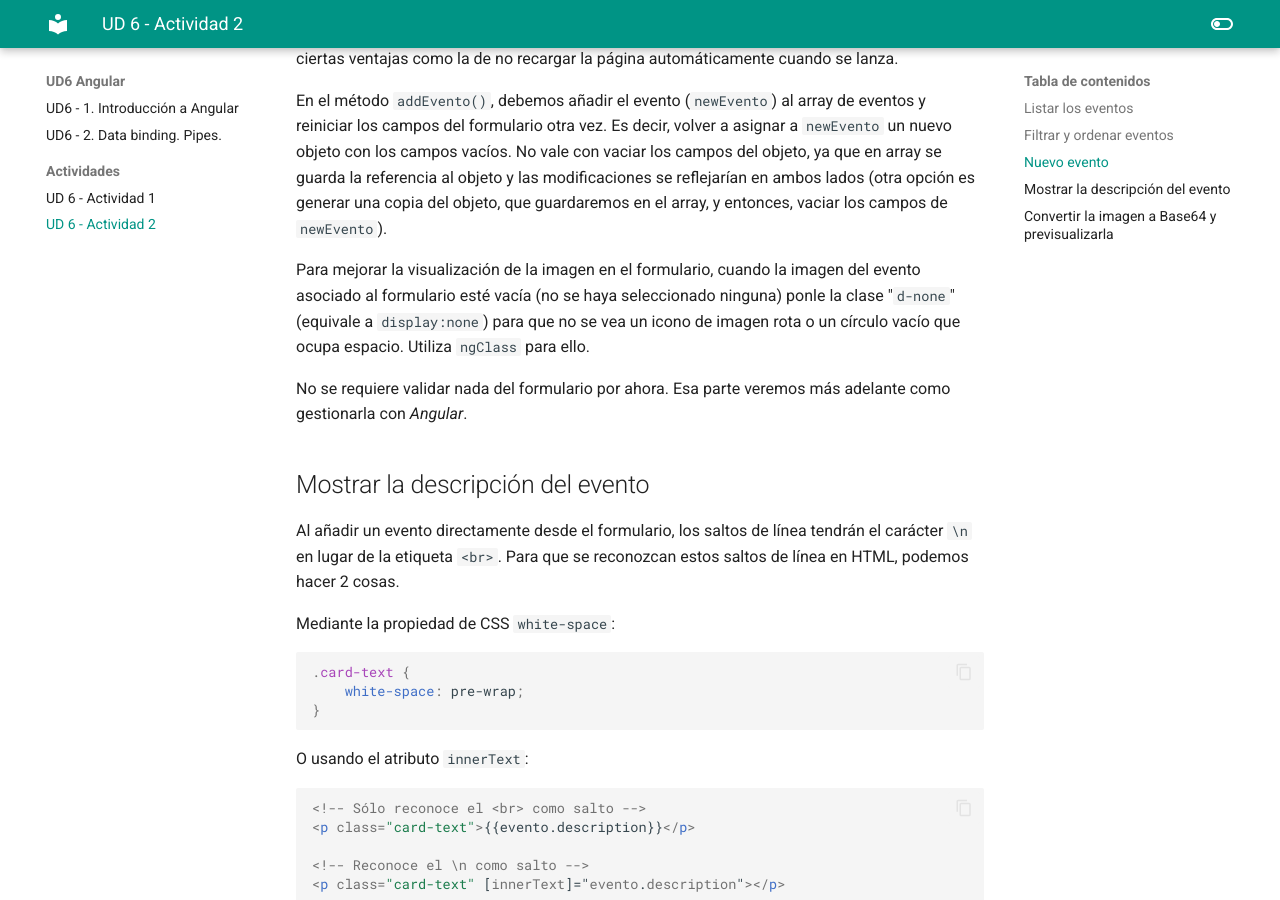
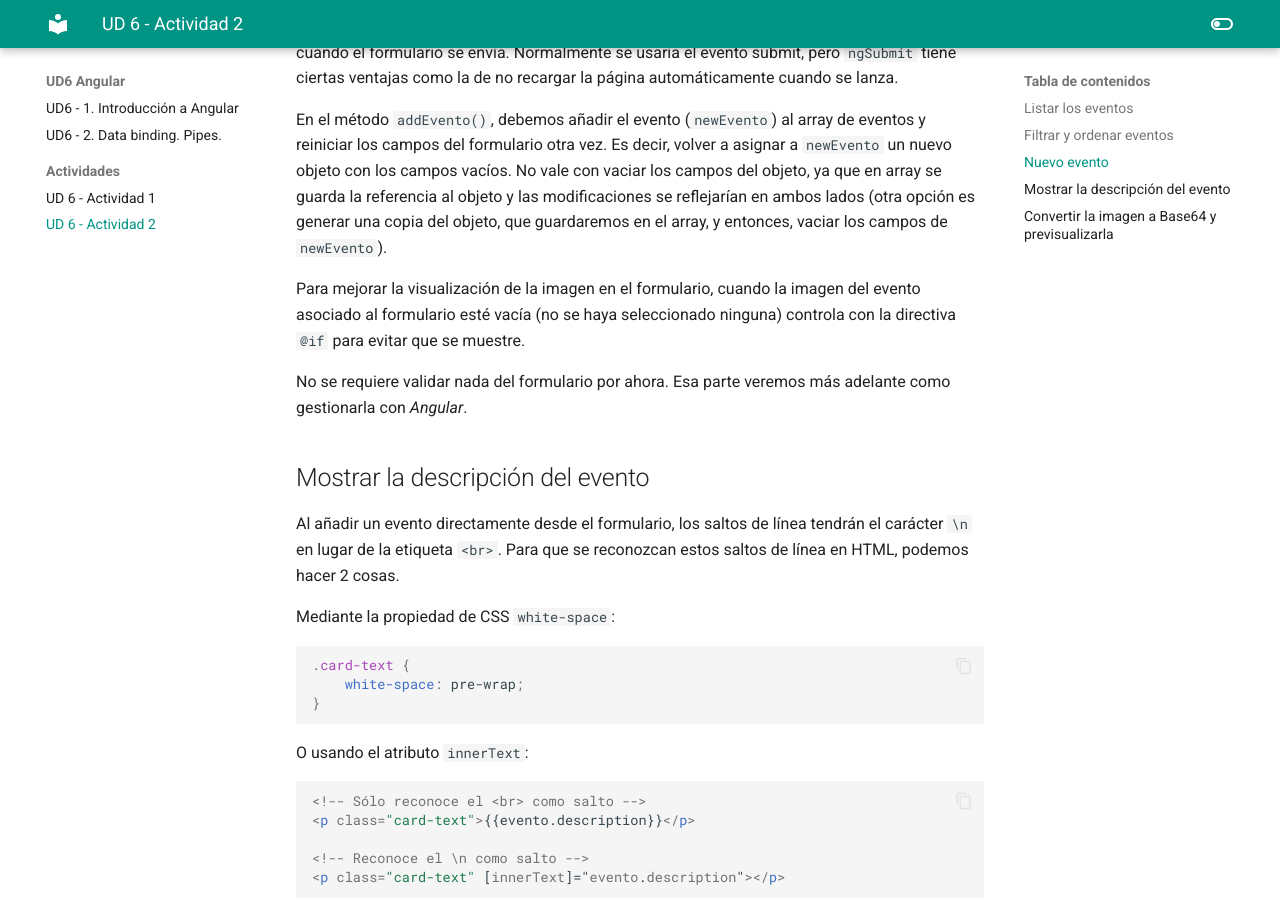
Before and after one commit to jsanvil/dwec2023, an MkDocs documentation site: the page built from docs/ud6/actividades/ud6-act2.md, in a window 1280 px wide and 900 px high, scrolled down 3853 px. Built offline with MkDocs 1.6.1 and Material for MkDocs 9.7.7, drawn with Linux system fonts in a browser that asks for light colours.

Commit message:
Add id field to newEvento object and update image display in form

````diff
--- a/docs/ud6/actividades/ud6-act2.md
+++ b/docs/ud6/actividades/ud6-act2.md
@@ -92,6 +92,7 @@
 ```typescript
 export class EventosShowComponent {
     newEvento: Evento = {
+        id: '',
         title: '',
         description: '',
         image: '',
@@ -144,7 +145,7 @@
 
 En el método `addEvento()`, debemos añadir el evento (`newEvento`) al array de eventos y reiniciar los campos del formulario otra vez. Es decir, volver a asignar a `newEvento` un nuevo objeto con los campos vacíos. No vale con vaciar los campos del objeto, ya que en array se guarda la referencia al objeto y las modificaciones se reflejarían en ambos lados (otra opción es generar una copia del objeto, que guardaremos en el array, y entonces, vaciar los campos de `newEvento`).
 
-Para mejorar la visualización de la imagen en el formulario, cuando la imagen del evento asociado al formulario esté vacía (no se haya seleccionado ninguna) ponle la clase "`d-none`" (equivale a `display:none`) para que no se vea un icono de imagen rota o un círculo vacío que ocupa espacio. Utiliza `ngClass` para ello.
+Para mejorar la visualización de la imagen en el formulario, cuando la imagen del evento asociado al formulario esté vacía (no se haya seleccionado ninguna) controla con la directiva `@if` para evitar que se muestre.
 
 No se requiere validar nada del formulario por ahora. Esa parte veremos más adelante como gestionarla con _Angular_.
 
````
